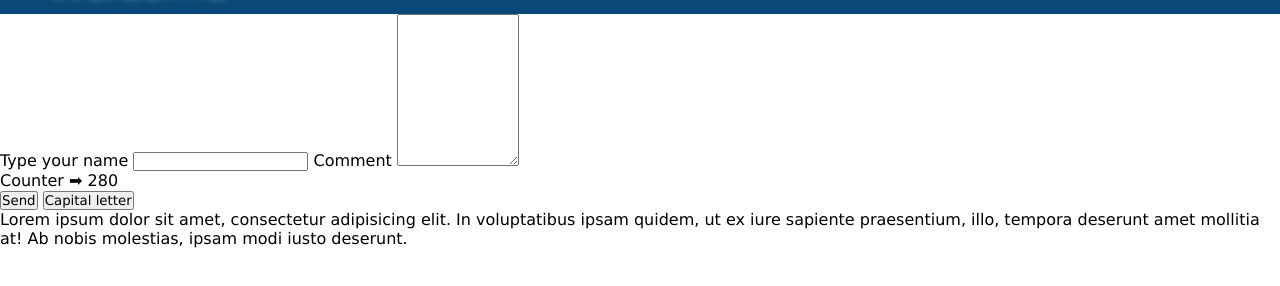
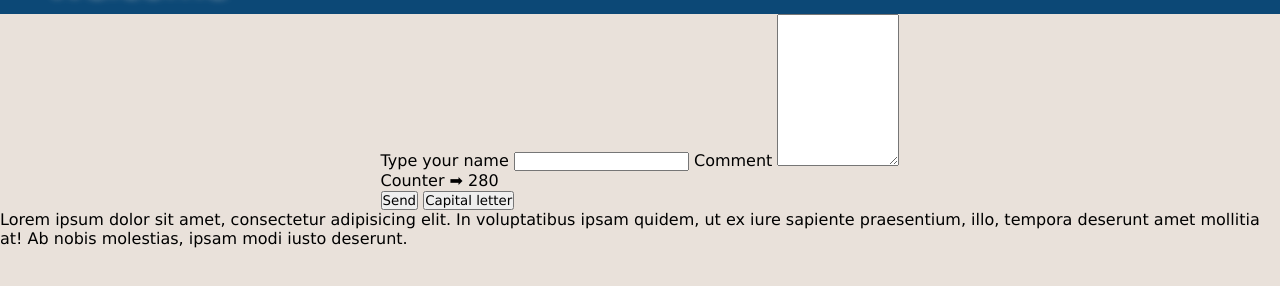
Before and after one commit to cristofertOcampo/TweetGenerator, a plain HTML site: page index.html in a window 1280 px wide. Shown: the part 66-352 px from the top of the page. Drawn offline with Linux system fonts and the light colour scheme.

Commit message:
Main style

```diff
--- a/style.css
+++ b/style.css
@@ -43,3 +43,12 @@
 div .circle{
   margin: 30px;
 }
+
+.main{
+  display: flex;
+  align-items: center;
+  flex-direction: column;
+  background-color: #e9e1da;
+  width: 100%;
+  height: 91.7vh;
+}
```
